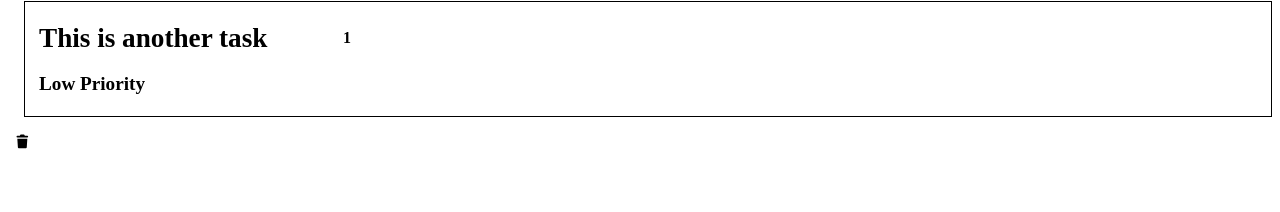
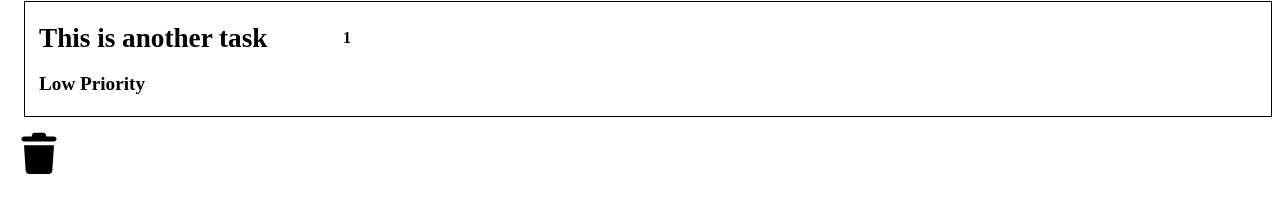
Before and after one commit to keckamreck/backendbanditen, a Next.js app: page /archive/1 in a window 1280 px wide. Shown: the part 250-462 px from the top of the page. Built offline with nearby package versions, Linux system fonts and the light colour scheme.

Commit message:
Button component updated

```diff
--- a/src/app/_components/button.tsx
+++ b/src/app/_components/button.tsx
@@ -5,10 +5,12 @@ import { faTrash } from "@fortawesome/free-solid-svg-icons";
 import { ButtonHTMLAttributes } from "react";
 import styles from './button.module.css'
 
-export function DeleteButton(props: ButtonHTMLAttributes<HTMLButtonElement>) {
+type ButtonProps = ButtonHTMLAttributes<HTMLButtonElement>;
+
+export function DeleteButton(props: ButtonProps) {
   return (
     <button id="delete-button" type="button" onClick={props.onClick} className={styles.button}>
-      <FontAwesomeIcon icon={faTrash}/>
+      <FontAwesomeIcon size="3x" icon={faTrash}/>
     </button>
   );
 }
```
